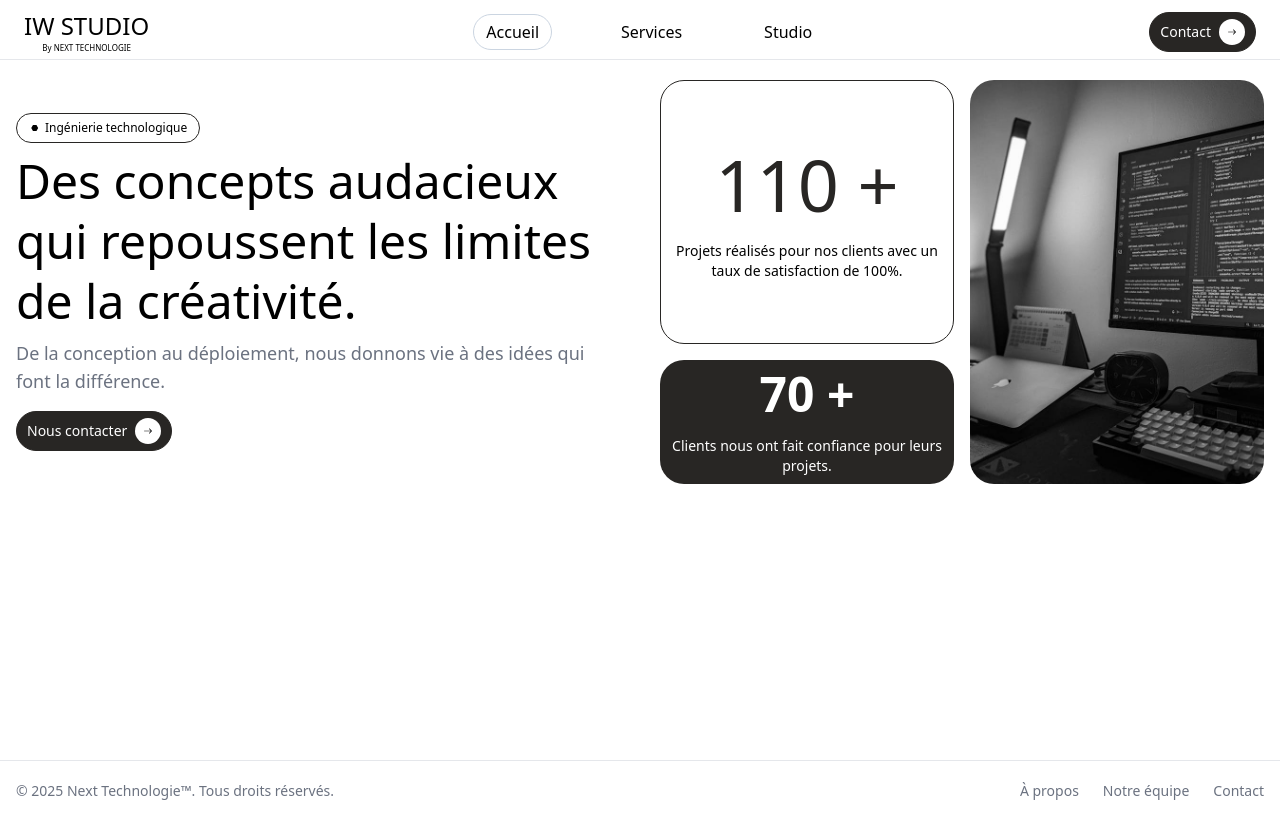
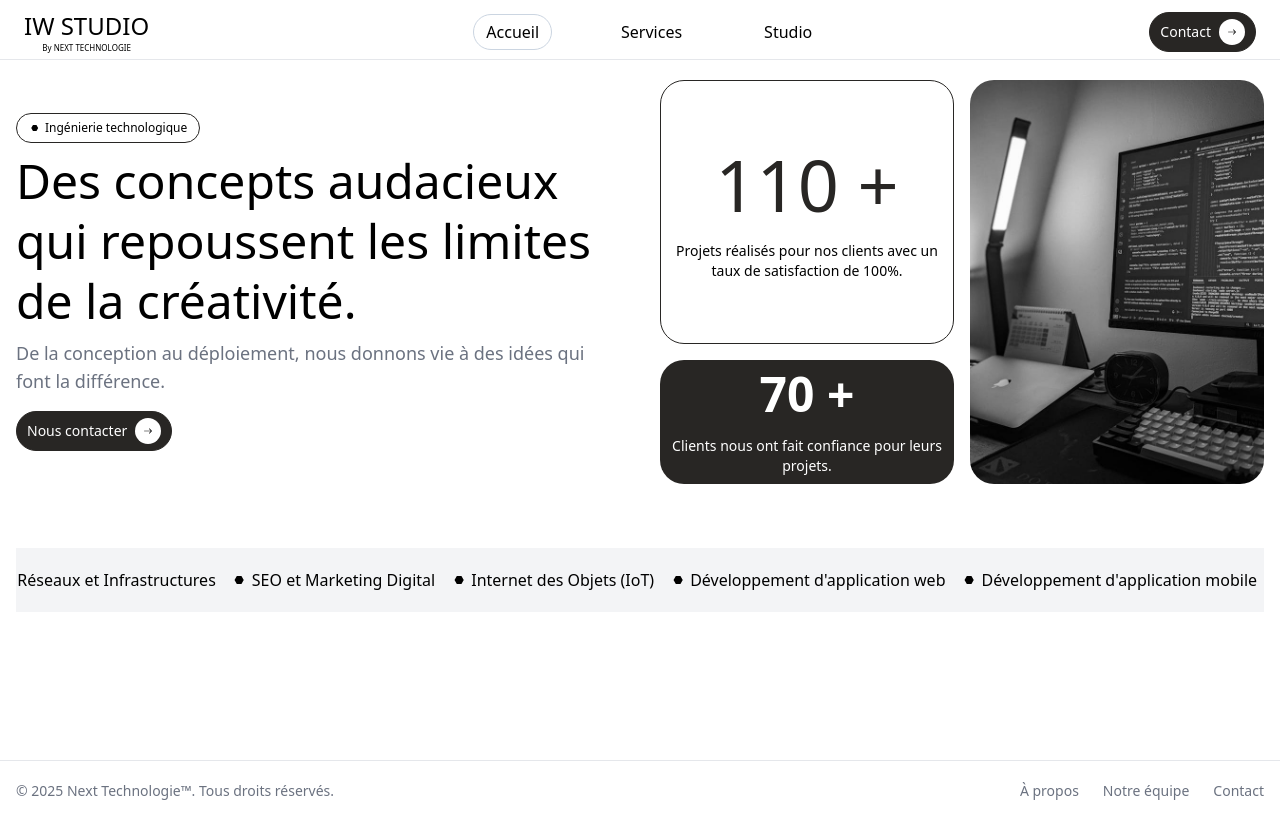
Before and after one commit to DaniOmer/next-technologie, a React (Vite) app: page / in a window 1280 px wide. Built offline with nearby package versions, Linux system fonts and the light colour scheme.

Commit message:
Added specialities section

```diff
--- /dev/null
+++ b/src/components/OurSpecialties.jsx
@@ -0,0 +1,30 @@
+import { VscDebugBreakpointData } from "react-icons/vsc";
+
+const OurSpecialties = () => {
+  const SPECIALITIES = [
+    "Développement d'application web",
+    "Développement d'application mobile",
+    "Cloud Computing",
+    "Réseaux et Infrastructures",
+    "SEO et Marketing Digital",
+    "Internet des Objets (IoT)",
+  ];
+
+  return (
+    <div className="relative overflow-hidden bg-gray-100 py-4 flex">
+      <ul className="animate-infinite-scroll whitespace-nowrap flex gap-4">
+        {[...SPECIALITIES, ...SPECIALITIES].map((speciality, index) => (
+          <li
+            key={index + speciality}
+            className="list-none flex justify-center items-center"
+          >
+            <VscDebugBreakpointData />
+            <span className="ml-1">{speciality}</span>
+          </li>
+        ))}
+      </ul>
+    </div>
+  );
+};
+
+export default OurSpecialties;
--- a/src/pages/Homepage.jsx
+++ b/src/pages/Homepage.jsx
@@ -2,10 +2,12 @@ import { VscDebugBreakpointData } from "react-icons/vsc";
 import { IoIosArrowRoundForward } from "react-icons/io";
 
 import HomepageImage from "../assets/homepage.jpg";
+import OurSpecialties from "../components/OurSpecialties";
 
 function Homepage() {
   return (
     <div className="mt-28 lg:mt-20">
+      {/* First section */}
       <div className="grid grid-cols-1 lg:grid-cols-2 gap-10 max-w-screen-xl mx-auto">
         <div className="flex flex-col lg:justify-center lg:items-center">
           <div className="flex justify-center items-center gap-1 px-3 py-1.5 border border-primary rounded-full w-fit text-xs self-start">
@@ -57,6 +59,12 @@ function Homepage() {
           </div>
         </div>
       </div>
+      {/* Second section */}
+      <div className="bg-gray-100 py-1 mt-16">
+        <div className="max-w-screen-xl mx-auto">
+          <OurSpecialties />
+        </div>
+      </div>
     </div>
   );
 }
--- a/tailwind.config.js
+++ b/tailwind.config.js
@@ -6,6 +6,15 @@ export default {
       colors: {
         primary: "#282624",
       },
+      keyframes: {
+        "infinite-scroll": {
+          "0%": { transform: "translateX(0)" },
+          "100%": { transform: "translateX(calc(-50% - 5px))" },
+        },
+      },
+      animation: {
+        "infinite-scroll": "infinite-scroll 10s linear infinite",
+      },
     },
   },
   plugins: [],
```
